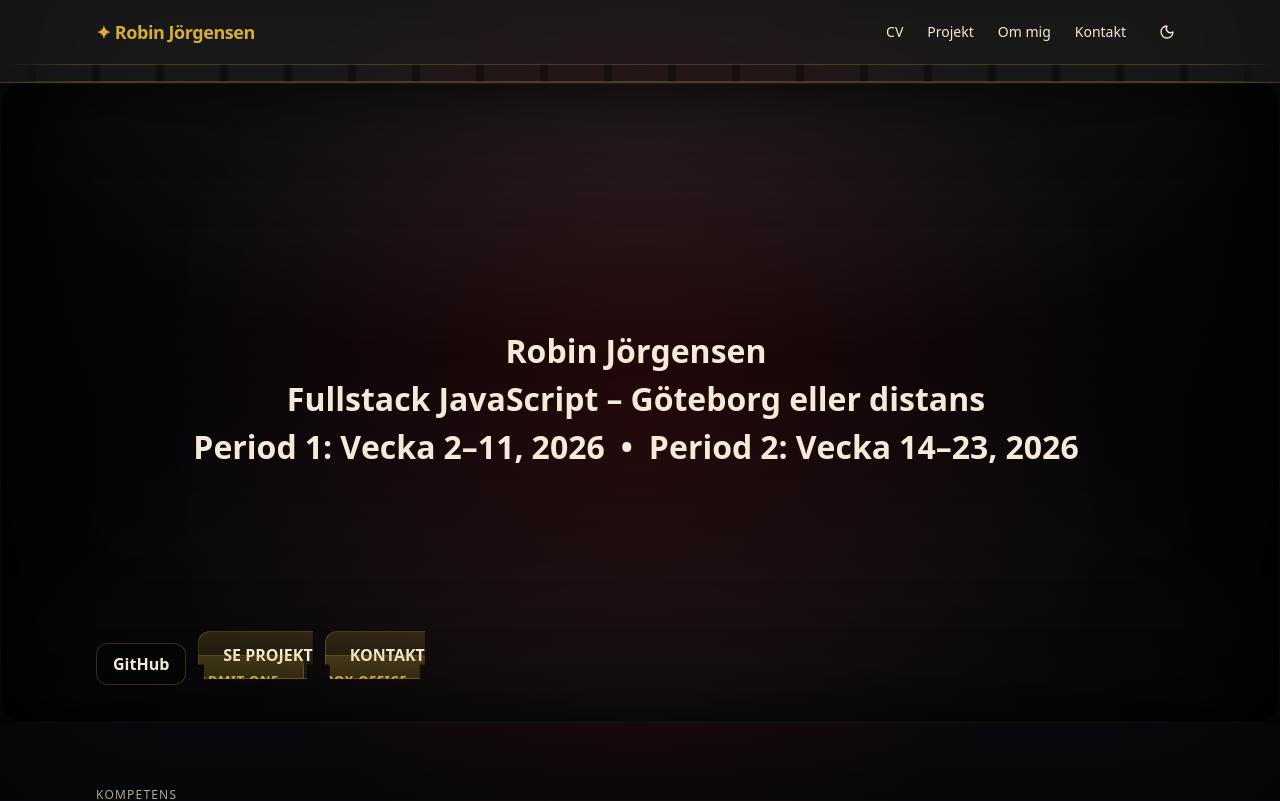
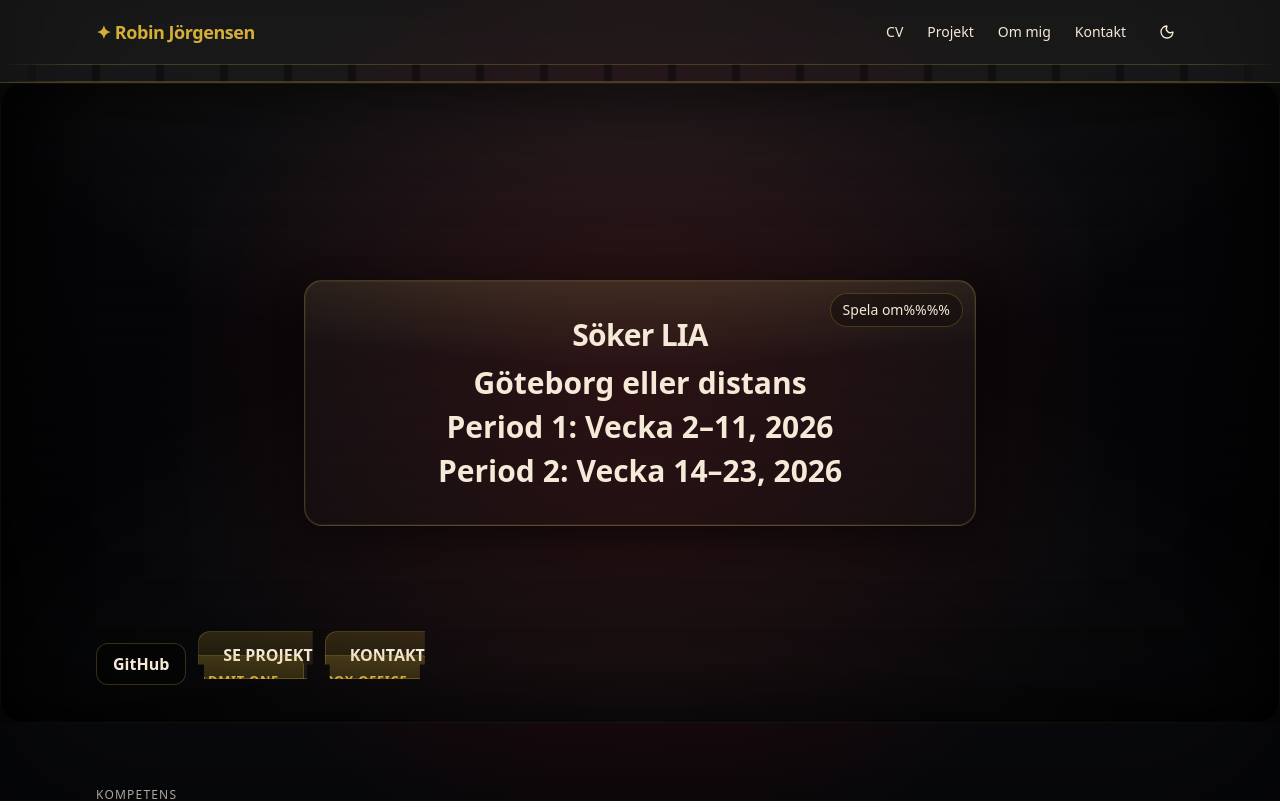
Before and after one commit to Robinjorgensen123/MyPortfolio, a React (Vite) app: page / in a window 1280 px wide. Shown: the top 801 px of the page. Built offline with nearby package versions, Linux system fonts and the light colour scheme.

Commit message:
cinema fixed

```diff
--- /dev/null
+++ b/src/components/CinemaContent.tsx
@@ -0,0 +1,151 @@
+import { useEffect, useState, useRef } from "react";
+import { motion, AnimatePresence, type Variants } from "framer-motion";
+
+type Props = {
+  title?: string;
+  lines?: string[];
+  align?: "left" | "center";
+  size?: "sm" | "md" | "lg";
+  styleVariant?: "marquee" | "glass" | "none";
+  delayMs?: number;
+  animateWords?: boolean;
+  replayable?: boolean;
+  replayLabel?: string;
+};
+
+const sizeToClasses = (size: Props["size"]) => {
+  switch (size) {
+    case "lg":
+      return "text-2xl sm:text-3xl font-bold";
+    case "sm":
+      return "text-lg sm:text-xl font-semibold";
+    default:
+      return "text-2xl sm:text-3xl font-semibold"; // md
+  }
+};
+
+  const wrapStart = (variant: Props["styleVariant"]) => {
+    if (variant === "marquee") return "marquee p-5";
+    if (variant === "glass")
+      return "rounded-2xl border border-gold/70 bg-black/30 backdrop-blur p-5";
+    return "";
+  }
+
+  const CinemaContent: React.FC<Props> = ({
+    title = "Söker Lia",
+    lines = [
+      "Göteborg eller på distans",
+      "Lia Period 1: Vecka 2 till 11, 2026",
+      "Period 2: Vecka 14-23, 2026",
+    ],
+    align = "center",
+    size = "md",
+    styleVariant = "marquee",
+    delayMs = 600,
+    animateWords = true,
+    replayable = true,
+    replayLabel = "Replay Movie",
+  }) => {
+    const [mounted, setMounted] = useState(false);
+    const [seed, setSeed] = useState(0) // remount animation
+    const btnRef = useRef<HTMLButtonElement | null>(null)
+
+    useEffect(() => {
+      const t = setTimeout(() => setMounted(true), delayMs);
+      return () => clearTimeout(t);
+    }, [delayMs, seed])
+
+    const handleReplay = () => {
+      setMounted(false);
+
+      setTimeout(() => {
+        setSeed((s) => s + 1);
+        setMounted(true)
+        requestAnimationFrame(() => btnRef.current?.focus());
+      }, 30)
+    }
+
+    const container: Variants = animateWords
+    ? { hidden: {}, show: { transition: { staggerChildren: 0.22, delayChildren: 0.25 } } }
+    : { hidden: {}, show: {} };
+
+    const word: Variants = animateWords
+    ? {
+      hidden: { opacity: 0, y: 8, filter: "blur(6px)" },
+      show: {
+        opacity: 1,
+        y: 0,
+        filter: "blur(0px)" ,
+        transition: { duration: 1.2, ease: [0.16, 1, 0.3, 1] },
+    },
+  }
+  : { hidden: {}, show: {} };
+
+  return (
+    <div className="w-full h-full overflow-visible">
+      <div className={`${wrapStart(styleVariant)} relative`}>
+        {replayable && (
+          <div className="absolute right-3 top-3 z-10">
+            <button
+            ref={btnRef}
+            onClick={handleReplay}
+            className="inline-flex items-center gap-2 rounded-full border border-gold bg-black/30 backdrop-blur px-3 py-1.5 text-sm hover:text-gold focus:outline-none focus:ring-2 focus:ring-[rgba(212,175,55,.35)]"
+            aria-label="Replay animation"
+            title="Replay"
+            >{replayLabel}%%%%
+            </button>
+          </div>
+        )}
+
+        <AnimatePresence mode="wait">
+          {mounted && (
+            <motion.div
+            key={seed}
+            initial={{ x:12, opacity: 0, scale: 0.98 }}
+            animate={{ x:0, opacity: 1, scale: 1 }}
+            exit={{ x:12, opacity: 0, scale: 0.98 }}
+            transition={{ duration: 0.9, ease: [0.16, 1, 0.3, 1] }}
+            role="status"
+            aria-live="polite"
+            >
+              <div className={`p-4 ${align === "center" ? "text-center" : "text-left" }`}>
+                {!!title && (
+                  <h3
+                  className={`${sizeToClasses(size)} tracking-tight mb-3`}
+                  style={{ color: "var(--cinema-ivory)" }}
+                  >
+                    {title}
+                  </h3>
+                )}
+                <motion.div
+                variants={container}
+                initial="hidden"
+                animate="show"
+                className={`space-y-2 ${
+                  size === "lg"
+                  ? "text-2xl sm:text-3xl"
+                  : size === "sm"
+                  ? "text-lg sm:text-xl"
+                  : "text-2xl sm:text-3xl"
+                } font-semibold leading-snug`}
+                style={{ color: "var(--cinema-ivory)" }}
+                >
+                  {lines.map((line, i) => (
+                    <p key={i} className={`flex flex-wrap gap-x-2 ${align === "center" ? "justify-center" : ""}`}>
+                      {line.split(" ").map((w, j) => (
+                        <motion.span key={j} variants={word} className="whitespace-pre">
+                          {w}
+                        </motion.span>
+                      ))}
+                    </p>
+                  ))}
+                </motion.div>
+              </div>
+            </motion.div>
+          )}
+        </AnimatePresence>
+      </div>
+    </div>
+  )
+  }
+  export default CinemaContent
--- a/src/components/LiaNotice.tsx
+++ /dev/null
@@ -1,105 +0,0 @@
-import { useEffect, useState } from "react";
-import { motion, AnimatePresence, type Variants } from "framer-motion";
-
-type Props = {
-  mode?: "inline" | "floating" | "half";
-  title?: string;
-  lines?: string[];
-};
-
-const LiaNotice = ({
-  mode = "inline",
-  title = "Söker LIA",
-  lines = [
-    "Period 1: 13 jan – 30 maj 2026",
-    "Göteborg eller distans",
-    "Fullstack JavaScript",
-  ],
-}: Props) => {
-  const [show, setShow] = useState(false);
-
-  useEffect(() => {
-    const t = setTimeout(() => setShow(true), 600);
-    return () => clearTimeout(t);
-  }, []);
-
-  // ord-för-ord animation
-  const container: Variants = {
-    hidden: {},
-    show: { transition: { staggerChildren: 0.28, delayChildren: 0.3 } },
-  };
-  const word: Variants = {
-    hidden: { opacity: 0, y: 8 },
-    show: { opacity: 1, y: 0, transition: { duration: 2.5, ease: "easeOut" } },
-  };
-
-  const card = (
-    <motion.div
-      initial={{ x: 12, opacity: 0, scale: 0.98 }}
-      animate={{ x: 0, opacity: 1, scale: 1 }}
-      exit={{ x: 12, opacity: 0, scale: 0.98 }}
-      transition={{ duration: 2.6, ease: [0.16, 1, 0.3, 1] }}
-      className="w-full h-full overflow-visible"
-      role="status"
-      aria-live="polite"
-    >
-      <div className="p-8 flex h-full flex-col justify-center">
-        <h3 className="text-2xl font-bold tracking-tight mb-3">{title}</h3>
-
-        <motion.div
-          variants={container}
-          initial="hidden"
-          animate="show"
-          className="space-y-2 text-2xl sm:text-3xl font-semibold leading-snug"
-        >
-          {lines.map((line, i) => (
-            <p key={i} className="flex flex-wrap gap-x-2">
-              {line.split(" ").map((w, j) => (
-                <motion.span key={j} variants={word} className="whitespace-pre">
-                  {w}
-                </motion.span>
-              ))}
-            </p>
-          ))}
-        </motion.div>
-      </div>
-    </motion.div>
-  );
-
-  // --- RENDER MODES ---
-  if (mode === "inline") {
-    // Renderas där du placerar komponenten (t.ex. i herons högerspalt)
-    return <AnimatePresence>{show && card}</AnimatePresence>;
-  }
-
-  if (mode === "floating") {
-    // Liten toast längst ner
-    return (
-      <AnimatePresence>
-        {show && (
-          <div className="fixed z-50 bottom-6 left-1/2 -translate-x-1/2">
-            {card}
-          </div>
-        )}
-      </AnimatePresence>
-    );
-  }
-
-  // mode === "half" → täck höger halva av skärmen
-  return (
-    <AnimatePresence>
-      {show && (
-        <div
-          className="absolute inset-y-0 right-0 z-50 w-full sm:w-[85vw] lg:w-[50vw] pointer-events-none"
-          aria-hidden={false}
-        >
-          <div className="h-full p-4 sm:p-6 lg:p-8 pointer-events-auto">
-            {card}
-          </div>
-        </div>
-      )}
-    </AnimatePresence>
-  );
-};
-
-export default LiaNotice;
--- a/src/pages/Home.tsx
+++ b/src/pages/Home.tsx
@@ -1,30 +1,47 @@
+import React from "react";
+import { Link } from "react-router-dom";
+import Reveal from "../lib/Reveal";
+import CinemaScreen from "../components/CinemaScreen";
+import CinemaContent from "../components/CinemaContent";
 import ProjectCard from "../components/ProjectCard";
-import React from "react";
+import SkillsSection from "../components/skillsSection";
 import { projects } from "../data/projects";
-import Reveal from "../lib/Reveal";
-import { Link } from "react-router-dom";
-import SkillsSection from "../components/skillsSection";
-import LiaNotice from "../components/LiaNotice";
-import CinemaScreen from "../components/CinemaScreen";
 
 const Hero: React.FC = () => (
   <section className="relative overflow-hidden h-[70vh] lg:h-[80vh]">
-    {/* Bioduk som fyller hela heron */}
+    {/* Bioduk som fyller heron */}
     <div className="absolute inset-0">
       <CinemaScreen
         widthClass="w-full h-full"
         heightClass="h-full"
-        align="center"   // eller "left"
+        align="center"
         delay={0.35}
-        lines={[
-          "Robin Jörgensen",
-          "Fullstack JavaScript – Göteborg eller distans",
-          "Period 1: Vecka 2–11, 2026  •  Period 2: Vecka 14–23, 2026",
-        ]}
+        lines={[]} // Texten visas av CinemaContent nedan
       />
     </div>
 
-    {/* Overlay-innehåll (knappar) */}
+    {/* Innehåll på bioduken (styrt via CinemaContent) */}
+    <div className="absolute inset-0 z-20 flex items-center justify-center pointer-events-none">
+      <div className="pointer-events-auto w-[min(92vw,42rem)]">
+        <CinemaContent
+          title="Söker LIA"
+          lines={[
+            "Göteborg eller distans",
+            "Period 1: Vecka 2–11, 2026",
+            "Period 2: Vecka 14–23, 2026",
+          ]}
+          align="center"
+          size="md"
+          styleVariant="marquee"   // "glass" eller "none" funkar också
+          delayMs={400}
+          animateWords
+          replayable
+          replayLabel="Spela om"
+        />
+      </div>
+    </div>
+
+    {/* Knappar i nederkant */}
     <div className="relative z-10 max-w-6xl mx-auto px-4 sm:px-6 lg:px-8 h-full">
       <div className="flex flex-col justify-end h-full pb-8 gap-4">
         <div className="flex flex-wrap gap-3">
@@ -58,34 +75,6 @@ const Hero: React.FC = () => (
   </section>
 );
 
-    {/* Marquee-ram för LIA-rutan */}
-    <div className="absolute inset-y-0 right-0 w-1/2 hidden lg:flex items-center justify-center z-10 pointer-events-none">
-      <div className="pointer-events-auto px-6 w-[32rem]">
-        <div className="marquee p-5">
-          <LiaNotice
-            mode="inline"
-            title="Söker LIA"
-            lines={[
-              "Göteborg eller distans",
-              "Period 1: Vecka 2–11, 2026",
-              "Period 2: Vecka 14–23, 2026",
-            ]}
-          />
-        </div>
-      </div>
-    </div>
-
-    {/* Spotlights (subtil ljussättning) */}
-    <div
-      className="absolute inset-0 pointer-events-none"
-      style={{
-        background:
-          "radial-gradient(600px 300px at 30% 10%, rgba(255,255,255,.08), transparent 60%), radial-gradient(800px 500px at 80% 0%, rgba(212,175,55,.12), transparent 60%)",
-      }}
-    />
-
-
-
 const Home: React.FC = () => {
   const featured = projects.slice(0, 6);
   return (
```
